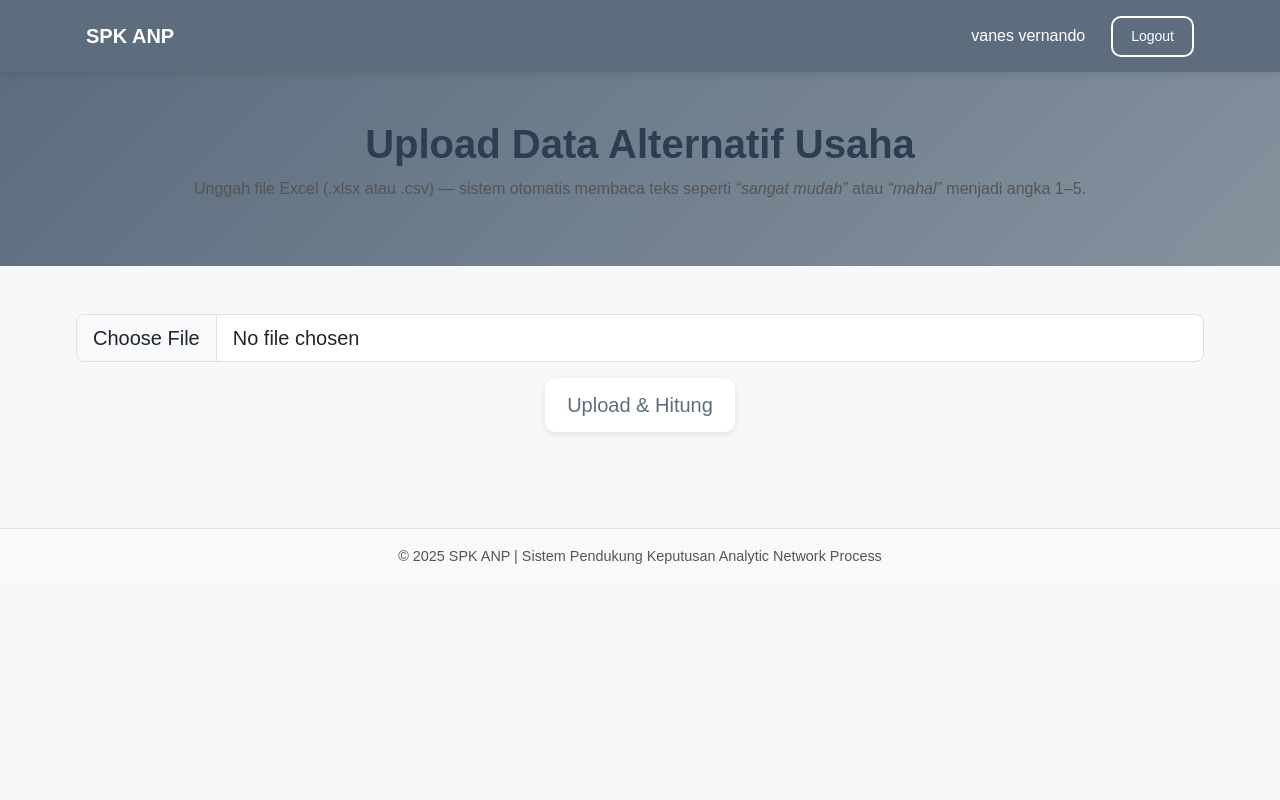
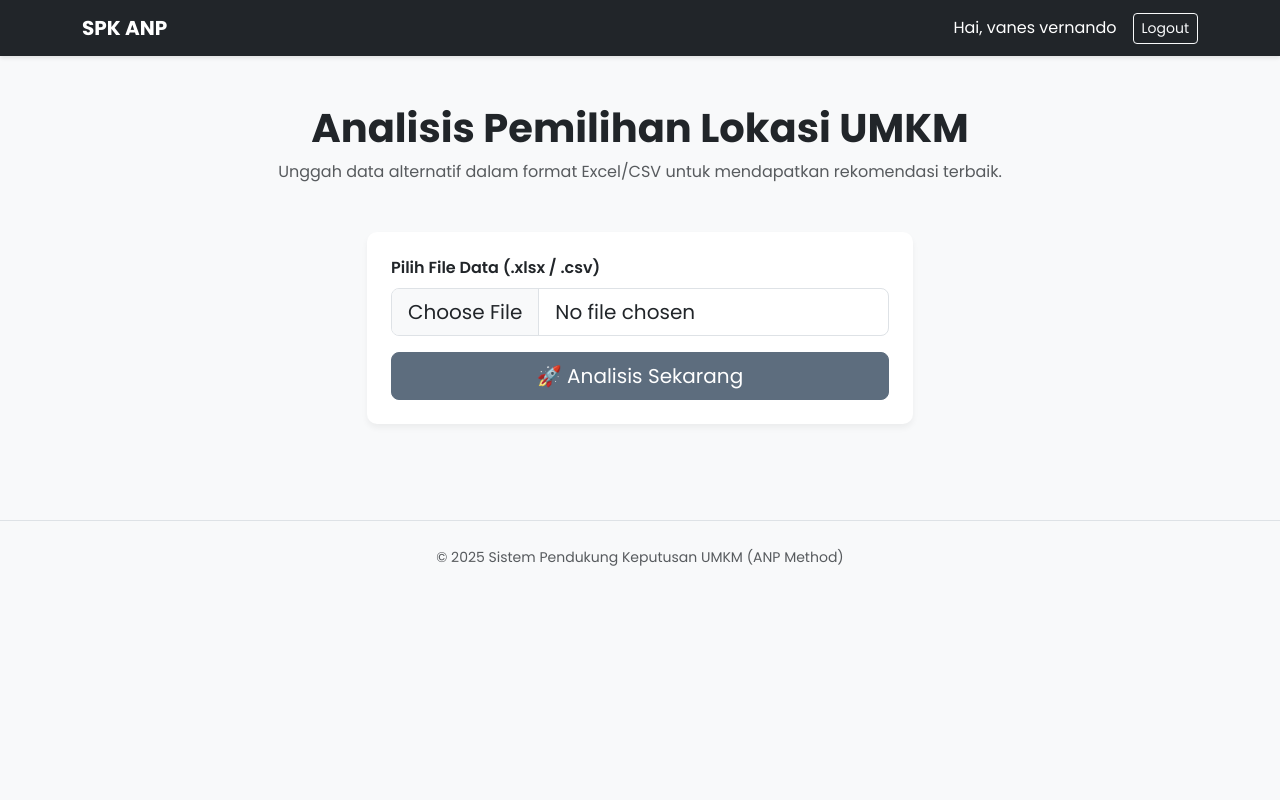
Before and after one commit to vannes2/projek-spk-anp, a Flask app: page /upload in a window 1280 px wide. Run offline with Flask 3, Linux system fonts and the light colour scheme; a user stored in the database is signed in; some libraries are stand-ins or nearby versions.

Commit message:
ANP berhasil

```diff
--- a/app.py
+++ b/app.py
@@ -6,19 +6,17 @@ import pandas as pd
 import os
 
 # === Import modul ANP ===
-# Pastikan folder 'anp' memiliki file '__init__.py' (boleh kosong) agar dikenali sebagai modul
 from anp.anp_processor import run_anp_analysis
 
 # === Inisialisasi Flask ===
 app = Flask(__name__)
-app.secret_key = "supersecretkey"  # Ganti dengan key yang lebih aman di production
+app.secret_key = "supersecretkey"  # Ganti dengan key yang aman
 
-# === PATH DATABASE ===
+# === PATH DATABASE & UPLOAD ===
 BASE_DIR = os.path.abspath(os.path.dirname(__file__))
 DB_PATH = os.path.join(BASE_DIR, "database", "spk_anp.db")
 UPLOAD_FOLDER = os.path.join(BASE_DIR, "uploads")
 
-# Buat folder jika belum ada
 os.makedirs(os.path.join(BASE_DIR, "database"), exist_ok=True)
 os.makedirs(UPLOAD_FOLDER, exist_ok=True)
 
@@ -28,7 +26,6 @@ app.config["SQLALCHEMY_TRACK_MODIFICATIONS"] = False
 app.config["UPLOAD_FOLDER"] = UPLOAD_FOLDER
 ALLOWED_EXTENSIONS = {"csv", "xlsx", "xls"}
 
-# === Inisialisasi SQLAlchemy ===
 db = SQLAlchemy(app)
 
 # === MODEL DATABASE ===
@@ -39,7 +36,7 @@ class User(db.Model):
     picture = db.Column(db.String(250))
 
 # === GOOGLE OAUTH CONFIG ===
-os.environ["OAUTHLIB_INSECURE_TRANSPORT"] = "1"  # Hapus ini di production (HTTPS)
+os.environ["OAUTHLIB_INSECURE_TRANSPORT"] = "1"
 
 google_bp = make_google_blueprint(
     client_id="202395510870-3o4jasv2hbtjksqbm0m2c2ihs4l66g7c.apps.googleusercontent.com",
@@ -68,20 +65,18 @@ def login():
 
 @app.route("/login/google")
 def google_login():
-    return redirect(url_for("google.login"))
+    if not google.authorized:
+        return redirect(url_for("google.login"))
+    return redirect(url_for("dashboard"))
 
 @app.route("/login/authorized")
 def after_login():
     if not google.authorized:
         return redirect(url_for("google.login"))
-
     resp = google.get("/oauth2/v2/userinfo")
     if not resp.ok:
         return redirect(url_for("google.login"))
-
     user_info = resp.json()
-
-    # Cek user di database atau buat baru
     user = User.query.filter_by(email=user_info["email"]).first()
     if not user:
         user = User(
@@ -91,12 +86,9 @@ def after_login():
         )
         db.session.add(user)
         db.session.commit()
-
-    # Simpan ke session
     session["user_id"] = user.id
     session["user_name"] = user.name
     session["user_picture"] = user.picture
-
     return redirect(url_for("dashboard"))
 
 @app.route("/dashboard")
@@ -112,8 +104,8 @@ def dashboard():
 @app.route("/upload", methods=["GET", "POST"])
 def upload_file():
     """
-    Upload file Excel/CSV berisi kalimat.
-    Konversi otomatis ke angka dilakukan DI DALAM anp_processor.py.
+    Upload file Excel/CSV.
+    PENTING: Konversi otomatis dilakukan di DALAM anp_processor.py, BUKAN di sini.
     """
     if "user_id" not in session:
         return redirect(url_for("login"))
@@ -133,7 +125,7 @@ def upload_file():
         filepath = os.path.join(app.config["UPLOAD_FOLDER"], filename)
         file.save(filepath)
 
-        # === 1️⃣ Baca file pakai Pandas ===
+        # === 1️⃣ BACA FILE ===
         try:
             if filename.endswith(".csv"):
                 df = pd.read_csv(filepath, sep=";", engine="python")
@@ -142,18 +134,19 @@ def upload_file():
             else:
                 df = pd.read_excel(filepath)
 
+            # Debug: Cek apakah data terbaca dengan benar
             print("\n=== DEBUG UPLOAD FILE (APP.PY) ===")
-            print("Kolom terbaca:", df.columns.tolist())
-            print("Data Preview:", df.head(1))
+            print("Kolom:", df.columns.tolist())
+            print("Sample Data:\n", df.head(2))
             print("==================================\n")
 
         except Exception as e:
             flash(f"❌ Gagal membaca file: {e}")
             return redirect(request.url)
 
-        # === 2️⃣ Jalankan perhitungan ANP (Langsung kirim DF Mentah) ===
+        # === 2️⃣ HITUNG ANP (TANPA KONVERSI MANUAL DI SINI) ===
         try:
-            # PENTING: Jangan konversi di sini! Biarkan run_anp_analysis yang handle.
+            # Langsung kirim df mentah ke processor
             result_data = run_anp_analysis(df)
 
             results = result_data["ranking"]
@@ -164,21 +157,19 @@ def upload_file():
                 "CR": result_data["CR"],
                 "summary": result_data["summary"],
             }
-
-            # Ambil data tambahan jika ada (opsional)
             supermatrix_html = result_data.get("supermatrix_html", "")
             limitmatrix_html = result_data.get("limitmatrix_html", "")
 
         except Exception as e:
-            print(f"ERROR ANP: {e}") # Print error ke terminal untuk debug
+            print(f"ERROR ANP: {e}")
             flash(f"❌ Terjadi kesalahan saat menghitung ANP: {e}")
             return redirect(request.url)
 
-        # === 3️⃣ Kirim hasil ke halaman HTML ===
+        # === 3️⃣ KIRIM KE TEMPLATE ===
         return render_template(
             "upload.html",
             uploaded=True,
-            tables=[df.to_html(classes="table table-bordered", index=False)], # Tampilkan data asli
+            tables=[df.to_html(classes="table table-bordered", index=False)],
             chart=chart_path,
             results=results,
             info=info,
--- a/templates/upload.html
+++ b/templates/upload.html
@@ -7,158 +7,178 @@
 
     <!-- Bootstrap -->
     <link href="https://cdn.jsdelivr.net/npm/bootstrap@5.3.2/dist/css/bootstrap.min.css" rel="stylesheet">
+    <!-- Google Fonts -->
+    <link href="https://fonts.googleapis.com/css2?family=Poppins:wght@300;400;600;700&display=swap" rel="stylesheet">
 
-    <!-- CSS Utama -->
-    <link rel="stylesheet" href="{{ url_for('static', filename='css/main.css') }}">
+    <style>
+      body { font-family: 'Poppins', sans-serif; background-color: #f8f9fa; }
+      .navbar { box-shadow: 0 2px 4px rgba(0,0,0,.1); }
+      .card { border: none; box-shadow: 0 4px 6px rgba(0,0,0,.05); border-radius: 10px; }
+      .btn-primary { background-color: #5D6D7E; border-color: #5D6D7E; }
+      .btn-primary:hover { background-color: #34495E; border-color: #34495E; }
+    </style>
   </head>
 
   <body class="page-upload">
 
     <!-- Navbar -->
-    <nav class="navbar navbar-expand-lg" style="background-color:#5D6D7E;">
+    <nav class="navbar navbar-expand-lg navbar-dark bg-dark">
       <div class="container">
-        <a class="navbar-brand fw-bold text-white" href="/">SPK ANP</a>
+        <a class="navbar-brand fw-bold" href="/">SPK ANP</a>
         <div class="d-flex align-items-center">
-          <span class="text-white me-3">{{ name }}</span>
+          <span class="text-white me-3">Hai, {{ name }}</span>
           <a href="/logout" class="btn btn-outline-light btn-sm">Logout</a>
         </div>
       </div>
     </nav>
 
-    <!-- Hero Section -->
-    <section class="hero text-center text-white py-5" style="background: linear-gradient(135deg, #5D6D7E, #85929E);">
-      <div class="container">
-        <h1 class="fw-bold">Upload Data Alternatif Usaha</h1>
-        <p>Unggah file Excel (.xlsx atau .csv) — sistem otomatis membaca teks seperti <em>“sangat mudah”</em> atau <em>“mahal”</em> menjadi angka 1–5.</p>
-      </div>
-    </section>
+    <!-- Main Content -->
+    <div class="container py-5">
 
-    <!-- Upload Form -->
-    <section class="py-5">
-      <div class="container">
+      <!-- Judul & Pesan Error -->
+      <div class="text-center mb-5">
+        <h1 class="fw-bold text-dark">Analisis Pemilihan Lokasi UMKM</h1>
+        <p class="text-muted">Unggah data alternatif dalam format Excel/CSV untuk mendapatkan rekomendasi terbaik.</p>
+
         {% with messages = get_flashed_messages() %}
           {% if messages %}
             {% for message in messages %}
-              <div class="alert alert-warning text-center">{{ message }}</div>
+              <div class="alert alert-warning mt-3 w-50 mx-auto shadow-sm">{{ message }}</div>
             {% endfor %}
           {% endif %}
         {% endwith %}
+      </div>
 
-        <form action="/upload" method="POST" enctype="multipart/form-data" class="text-center mb-5">
+      <!-- Form Upload -->
+      <div class="row justify-content-center">
+        <div class="col-md-6">
+          <div class="card p-4">
+            <form action="/upload" method="POST" enctype="multipart/form-data">
               <div class="mb-3">
+                <label for="file" class="form-label fw-semibold">Pilih File Data (.xlsx / .csv)</label>
                 <input class="form-control form-control-lg" type="file" name="file" accept=".xlsx,.csv" required>
               </div>
-          <button type="submit" class="btn btn-primary btn-lg">Upload & Hitung</button>
+              <div class="d-grid">
+                <button type="submit" class="btn btn-primary btn-lg">🚀 Analisis Sekarang</button>
+              </div>
             </form>
+          </div>
+        </div>
+      </div>
 
       {% if uploaded %}
       <hr class="my-5">
 
-        <!-- Judul Hasil -->
-        <div class="text-center mb-4">
-          <h2 class="fw-bold">📊 Hasil Analisis ANP Otomatis</h2>
-          <p>Berikut hasil perhitungan berdasarkan data yang kamu unggah.</p>
+      <!-- Hasil Analisis -->
+      <div class="row">
+
+        <!-- 1. Ringkasan & Grafik -->
+        <div class="col-lg-8 mb-4">
+          <div class="card h-100">
+            <div class="card-header bg-white fw-bold">📊 Grafik Peringkat Alternatif</div>
+            <div class="card-body text-center">
+              {% if chart %}
+                <img src="{{ chart }}" alt="Grafik ANP" class="img-fluid rounded">
+              {% else %}
+                <p class="text-muted">Grafik tidak tersedia.</p>
+              {% endif %}
+
+              <div class="alert alert-success mt-4 text-start">
+                <h5 class="alert-heading fw-bold">💡 Kesimpulan:</h5>
+                <p class="mb-0">{{ info.summary }}</p>
+              </div>
+            </div>
+          </div>
         </div>
 
-        <!-- Grafik -->
-        {% if chart %}
-        <div class="text-center mb-5">
-          <img src="{{ chart }}" alt="Grafik ANP" class="img-fluid rounded shadow">
+        <!-- 2. Tabel Ranking -->
+        <div class="col-lg-4 mb-4">
+          <div class="card h-100">
+            <div class="card-header bg-white fw-bold">🏆 Peringkat Akhir</div>
+            <div class="card-body p-0">
+              <div class="table-responsive">
+                <table class="table table-hover table-striped mb-0">
+                  <thead class="table-light">
+                    <tr>
+                      <th>#</th>
+                      <th>Alternatif</th>
+                      <th>Skor</th>
+                    </tr>
+                  </thead>
+                  <tbody>
+                    {% for r in results %}
+                    <tr class="{{ 'table-success fw-bold' if loop.index == 1 else '' }}">
+                      <td>{{ loop.index }}</td>
+                      <td>{{ r.Alternatif }}</td>
+                      <td>{{ "%.4f"|format(r.Skor_Global) }}</td>
+                    </tr>
+                    {% endfor %}
+                  </tbody>
+                </table>
               </div>
-        {% endif %}
+            </div>
+          </div>
+        </div>
 
-        <!-- Tabel Data Awal -->
-        <div class="table-responsive mb-5">
-          <h4 class="fw-bold mb-3 text-center">Data Alternatif (Setelah Konversi ke Angka)</h4>
+      </div>
+
+      <!-- 3. Detail Data & Bobot -->
+      <div class="row mt-4">
+        <div class="col-md-12">
+          <div class="card">
+            <div class="card-header bg-white fw-bold d-flex justify-content-between align-items-center">
+              <span>📂 Detail Data & Perhitungan</span>
+              <button class="btn btn-sm btn-outline-secondary" type="button" data-bs-toggle="collapse" data-bs-target="#detailSection">
+                Tampilkan / Sembunyikan
+              </button>
+            </div>
+            <div class="collapse show" id="detailSection">
+              <div class="card-body">
+
+                <h6 class="fw-bold text-primary">Data Awal (Dari File Anda)</h6>
+                <div class="table-responsive mb-4" style="max-height: 300px;">
                   {% for table in tables %}
                     {{ table|safe }}
                   {% endfor %}
                 </div>
 
-        <!-- Tabel Hasil Akhir -->
-        {% if results %}
-        <div class="table-responsive mb-5">
-          <h4 class="fw-bold mb-3 text-center">🏆 Hasil Peringkat Alternatif (Skor Global)</h4>
-          <table class="table table-bordered table-striped shadow-sm w-auto mx-auto">
-            <thead class="table-light">
-              <tr><th>Alternatif</th><th>Skor Global</th><th>Persentase</th></tr>
-            </thead>
+                <div class="row">
+                  <div class="col-md-6">
+                    <h6 class="fw-bold text-primary">Bobot Kriteria (ANP)</h6>
+                    <table class="table table-sm table-bordered">
+                      <thead class="table-light"><tr><th>Kriteria</th><th>Bobot Akhir</th></tr></thead>
                       <tbody>
-              {% for r in results %}
-              <tr>
-                <td>{{ r.Alternatif }}</td>
-                <td>{{ "%.4f"|format(r.Skor_Global) }}</td>
-                <td>{{ "%.1f"|format(r.Skor_Global * 100) }}%</td>
-              </tr>
+                        {% for key, value in info.weights.items() %}
+                        <tr><td>{{ key }}</td><td>{{ "%.4f"|format(value) }}</td></tr>
                         {% endfor %}
                       </tbody>
                     </table>
-        </div>
-        {% endif %}
-
-        <!-- Bobot Kriteria -->
-        {% if info %}
-        <div class="text-center">
-          <h4 class="fw-bold mb-3">Bobot Kriteria (Eigenvector)</h4>
-          <div class="d-flex justify-content-center">
-            <table class="table table-bordered w-auto shadow-sm">
-              <thead class="table-light">
-                <tr><th>Kriteria</th><th>Bobot</th></tr>
-              </thead>
-              <tbody>
-                {% for key, value in info.weights.items() %}
-                <tr>
-                  <td>{{ key }}</td>
-                  <td>{{ "%.4f"|format(value) }}</td>
-                </tr>
-                {% endfor %}
-              </tbody>
-            </table>
-          </div>
-          <p class="text-muted mt-3">CI: {{ info.CI }} | CR: {{ info.CR }}</p>
-          <div class="alert alert-info mt-3 w-75 mx-auto">{{ info.summary }}</div>
-        </div>
-        {% endif %}
-
-        <!-- Supermatrix & Limit Matrix -->
-        {% if supermatrix_html or limitmatrix_html %}
-        <hr class="my-5">
-        <div class="text-center mb-4">
-          <h2 class="fw-bold">🧩 Supermatrix & Limit Matrix</h2>
-          <p>Analisis lanjutan ANP yang menunjukkan hubungan antar kriteria dan alternatif.</p>
+                    <small class="text-muted">Konsistensi (CR): {{ info.CR }} (Valid)</small>
                   </div>
 
-        <!-- Tombol Collapse -->
-        <div class="text-center mb-4">
-          <button class="btn btn-outline-secondary" type="button" data-bs-toggle="collapse" data-bs-target="#matrixSection" aria-expanded="false" aria-controls="matrixSection">
-            🔍 Lihat Detail Matriks
-          </button>
-        </div>
-
-        <!-- Isi Collapse -->
-        <div class="collapse" id="matrixSection">
-          <div class="card card-body">
-            {% if supermatrix_html %}
-            <h4 class="fw-bold text-center mb-3">Supermatrix Awal</h4>
-            <div class="table-responsive mb-5">{{ supermatrix_html | safe }}</div>
-            {% endif %}
+                  <div class="col-md-6">
+                    <!-- Tempat untuk info tambahan/limit matrix jika mau ditampilkan -->
                      {% if limitmatrix_html %}
-            <h4 class="fw-bold text-center mb-3">Limit Matrix (Konvergen)</h4>
-            <div class="table-responsive mb-5">{{ limitmatrix_html | safe }}</div>
+                     <h6 class="fw-bold text-primary">Limit Matrix (Sample)</h6>
+                     <div class="alert alert-secondary py-2"><small>Perhitungan konvergensi matriks telah diterapkan.</small></div>
                      {% endif %}
                   </div>
                 </div>
+
+              </div>
+            </div>
+          </div>
+        </div>
+      </div>
+
       {% endif %}
-        {% endif %}
+
     </div>
-    </section>
 
-    <!-- Footer -->
-    <footer class="text-center py-3 bg-light border-top">
-      <p class="m-0">© 2025 SPK ANP | Sistem Pendukung Keputusan Analytic Network Process</p>
+    <footer class="text-center py-4 mt-5 text-muted border-top">
+      <small>&copy; 2025 Sistem Pendukung Keputusan UMKM (ANP Method)</small>
     </footer>
 
-    <!-- Bootstrap JS -->
     <script src="https://cdn.jsdelivr.net/npm/bootstrap@5.3.2/dist/js/bootstrap.bundle.min.js"></script>
   </body>
 </html>
```
Also changed, not shown: anp/anp_processor.py (+122 -146 lines), static/charts/hasil_anp.png, static/charts/limit_matrix.png (deleted), static/charts/supermatrix.png (deleted), 4 other files. Lines whose indentation alone changed are shown as unchanged.
